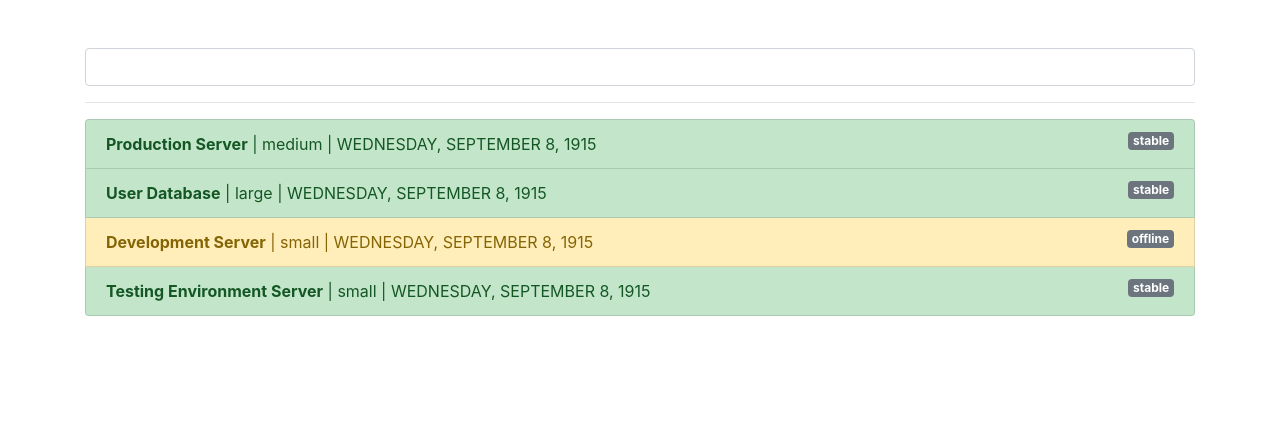
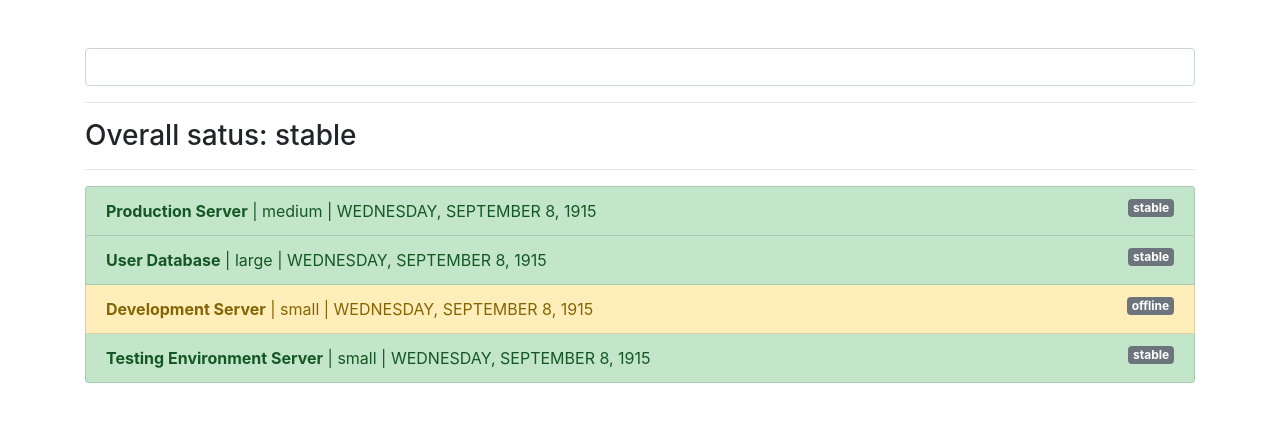
Before and after one commit to mfgabriel92/angular-9-section-17-pipes, an Angular app: page / in a window 1280 px wide. Shown: the top 422 px of the page. Built offline with nearby package versions, Linux system fonts and the light colour scheme.

Commit message:
Understanding the "async" Pipe

```diff
--- a/src/app/app.component.html
+++ b/src/app/app.component.html
@@ -2,6 +2,8 @@
   <div class="row">
     <div class="col">
       <input type="text" class="form-control" [(ngModel)]="filterStatus" />
+      <hr />
+      <h3>Overall satus: {{ serverStatus | async }}</h3>
       <hr />
       <ul class="list-group">
         <li
--- a/src/app/app.component.ts
+++ b/src/app/app.component.ts
@@ -6,6 +6,11 @@ import { Component } from '@angular/core';
   styleUrls: ['./app.component.scss']
 })
 export class AppComponent {
+  serverStatus = new Promise((resolve, reject) => {
+    setTimeout(() => {
+      resolve('stable');
+    }, 3000);
+  });
   filterStatus: string;
   servers = [
     {
```
